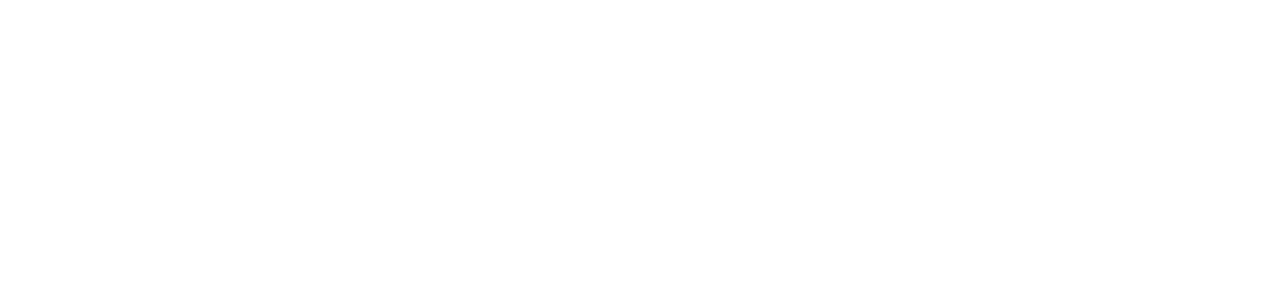
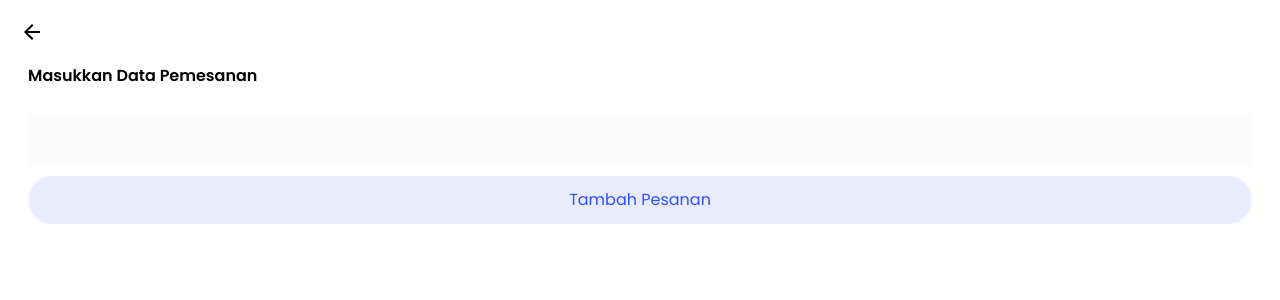
Before and after one commit to farhanisty/kommas-prokhir, a React (Vite) app: page /add-order in a window 1280 px wide. Before the commit this address had no page. Shown: the top 300 px of the page. Built offline with nearby package versions, Linux system fonts and the light colour scheme.

Commit message:
create add order page

```diff
--- a/src/App.jsx
+++ b/src/App.jsx
@@ -4,6 +4,7 @@
 import Locker from "./pages/Locker.jsx";
 import Inventory from "./pages/Inventory.jsx";
 import AddCustomer from "./pages/AddCustomer.jsx";
+import AddOrder from "./pages/AddOrder.jsx";
 
 function App() {
   return (
@@ -14,6 +15,7 @@
         <Route path="/locker" element={<Locker />}></Route>
         <Route path="/inventory" element={<Inventory />}></Route>
         <Route path="/add-customer" element={<AddCustomer />}></Route>
+        <Route path="/add-order" element={<AddOrder />}></Route>
       </Routes>
     </BrowserRouter>
   );
--- a/src/components/CustomerItem.jsx
+++ b/src/components/CustomerItem.jsx
@@ -1,3 +1,4 @@
+import { Link } from "react-router-dom";
 export default function CustomerItem({ customer }) {
   return (
     <li className="bg-white rounded-lg shadow-md p-3">
@@ -13,9 +14,12 @@
           <a>Edit Pesanan</a>
           <a>Edit Status</a>
         </div>
-        <button className="w-full bg-primary bg-opacity-10 text-primary rounded-full mt-3 py-2">
+        <Link
+          to="/add-order"
+          className="w-full bg-primary inline-block text-center bg-opacity-10 text-primary rounded-full mt-3 py-2"
+        >
           Tambah Pesanan
-        </button>
+        </Link>
       </div>
     </li>
   );
--- /dev/null
+++ b/src/pages/AddOrder.jsx
@@ -0,0 +1,29 @@
+import InputForm from "./../components/InputForm.jsx";
+import { IoMdArrowBack } from "react-icons/io";
+import { Link } from "react-router-dom";
+import PrimaryButton from "./../components/PrimaryButton.jsx";
+
+export default function AddOrder() {
+  return (
+    <>
+      <header className="px-5 pt-5">
+        <Link to="/order">
+          <IoMdArrowBack className="text-2xl" />
+        </Link>
+      </header>
+      <main className="px-7 py-5">
+        <h1 className="font-semibold mb-5">Masukkan Data Pemesanan</h1>
+        <form>
+          <div className="flex flex-col gap-5">
+            <InputForm
+            // placeholder="Masukkan nama"
+            // type="text"
+            // label="Nama Pelanggan"
+            />
+          </div>
+          <PrimaryButton className="mt-3">Tambah Pesanan</PrimaryButton>
+        </form>
+      </main>
+    </>
+  );
+}
```
